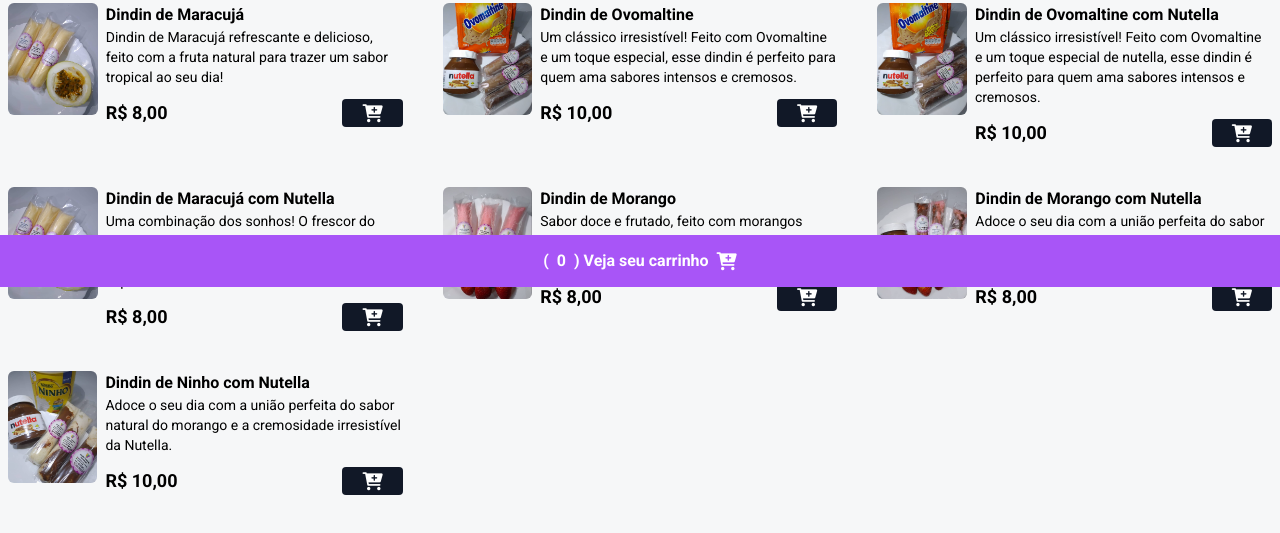
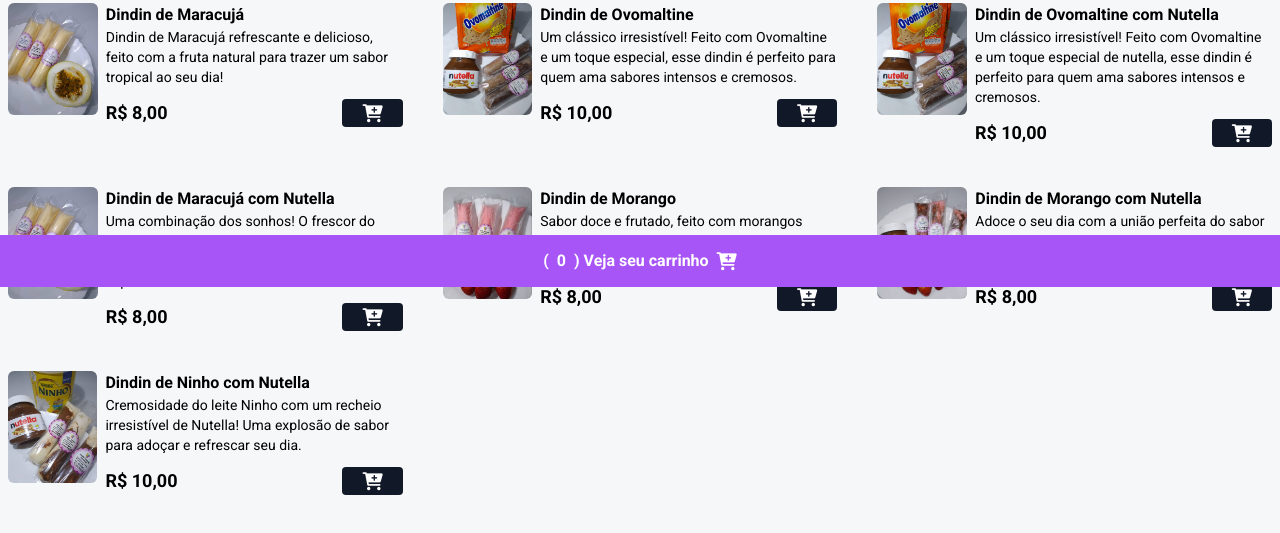
Before and after one commit to ItsMarcoFreitas/menudindin, a website: page index.html in a window 1280 px wide. Shown: the part 513-1046 px from the top of the page. Drawn offline with nearby package versions, Linux system fonts and the light colour scheme.

Commit message:
mudando descrição do produto

```diff
--- a/index.html
+++ b/index.html
@@ -255,8 +255,8 @@
           <div>
             <p class="font-bold">Dindin de Ninho com Nutella</p>
             <p class="text-sm">
-              Adoce o seu dia com a união perfeita do sabor natural do morango e
-              a cremosidade irresistível da Nutella.
+              Cremosidade do leite Ninho com um recheio irresistível de Nutella!
+              Uma explosão de sabor para adoçar e refrescar seu dia.
             </p>
 
             <div class="flex items-center gap-2 justify-between mt-3">
```
